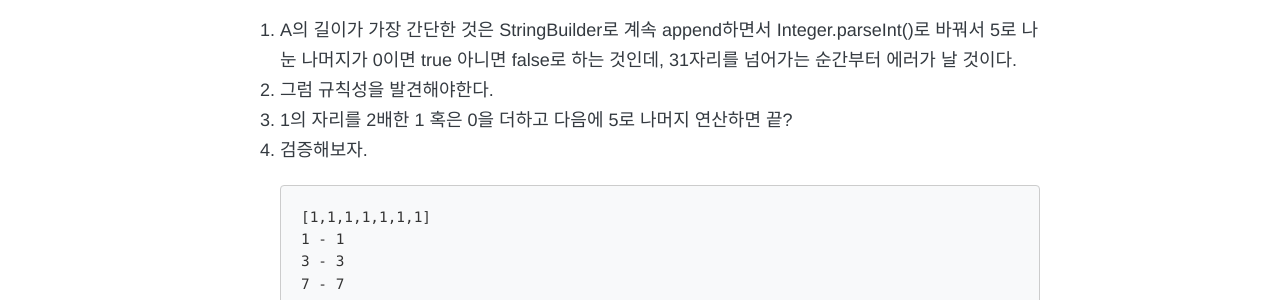
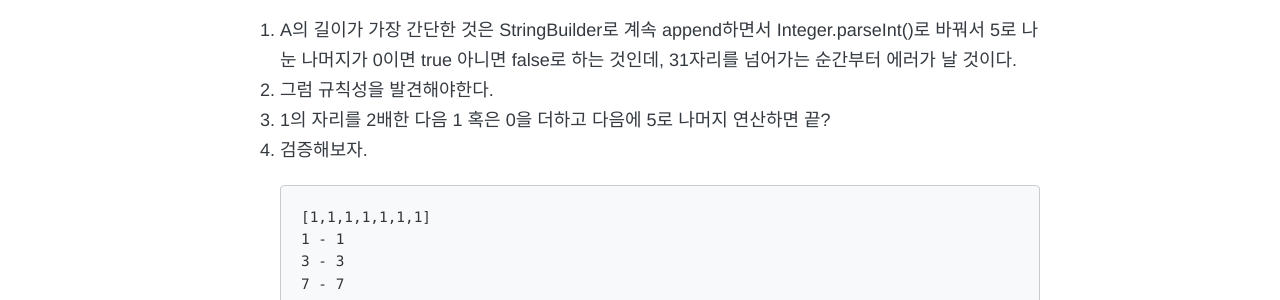
Before and after one commit to karlbishnu/.github.io, a Jekyll site: the page built from _posts/algorithm/leetcode/2019-04-03-2_1018._Binary_Prefix_Divisible_By_5.md, in a window 1280 px wide and 900 px high, scrolled down 679 px. Shown: the part 150-450 px from the top of the window. Built offline with Jekyll 4.4.1, drawn with Linux system fonts in a browser that asks for light colours; nearby versions of some CDN libraries; comment, search, counter and statistics services are not loaded.

Commit message:
오타 수정

````diff
--- a/_posts/algorithm/leetcode/2019-04-03-2_1018._Binary_Prefix_Divisible_By_5.md
+++ b/_posts/algorithm/leetcode/2019-04-03-2_1018._Binary_Prefix_Divisible_By_5.md
@@ -23,7 +23,7 @@ Acceptance 43.6%
 ### 생각 흐름 - 무식하게 풀기
 1. A의 길이가 가장 간단한 것은 StringBuilder로 계속 append하면서 Integer.parseInt()로 바꿔서 5로 나눈 나머지가 0이면 true 아니면 false로 하는 것인데, 31자리를 넘어가는 순간부터 에러가 날 것이다.
 2. 그럼 규칙성을 발견해야한다.
-3. 1의 자리를 2배한 1 혹은 0을 더하고 다음에 5로 나머지 연산하면 끝?
+3. 1의 자리를 2배한 다음 1 혹은 0을 더하고 다음에 5로 나머지 연산하면 끝?
 4. 검증해보자.
 ```
 [1,1,1,1,1,1,1]
````
